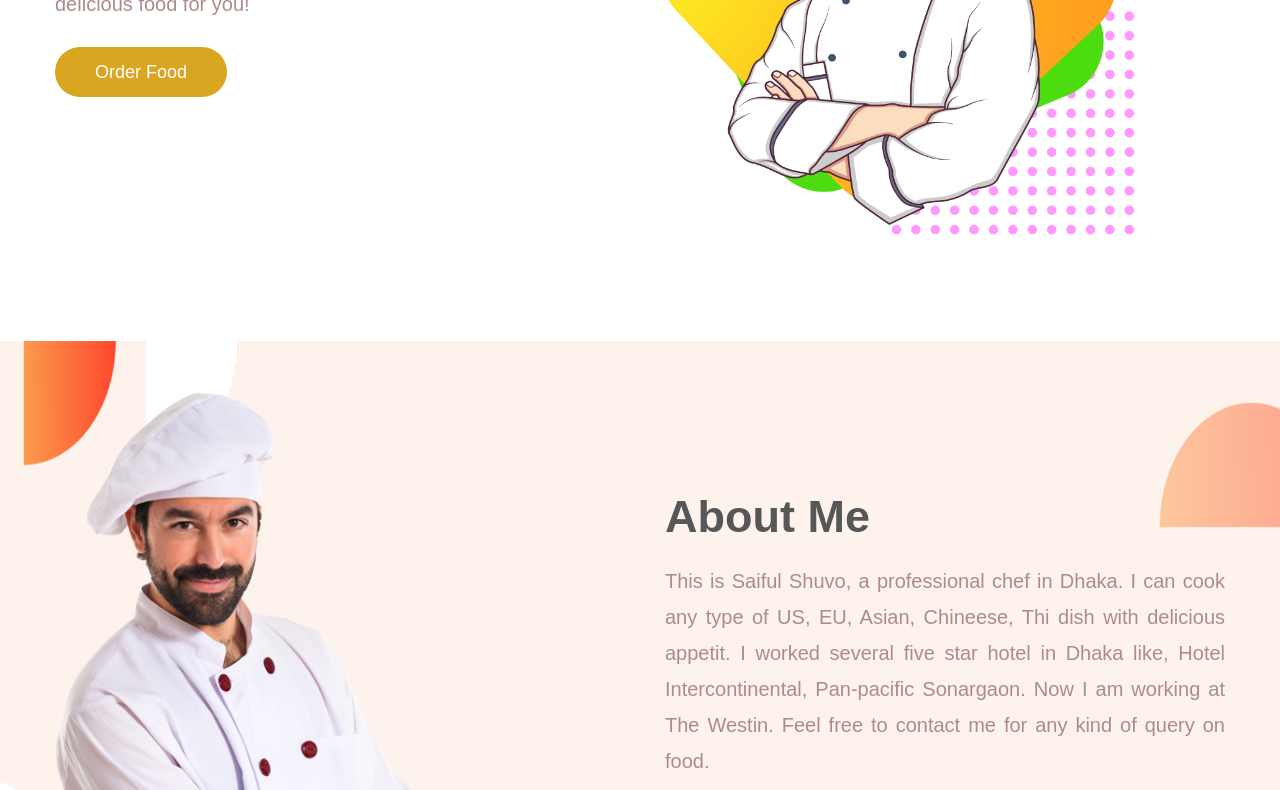
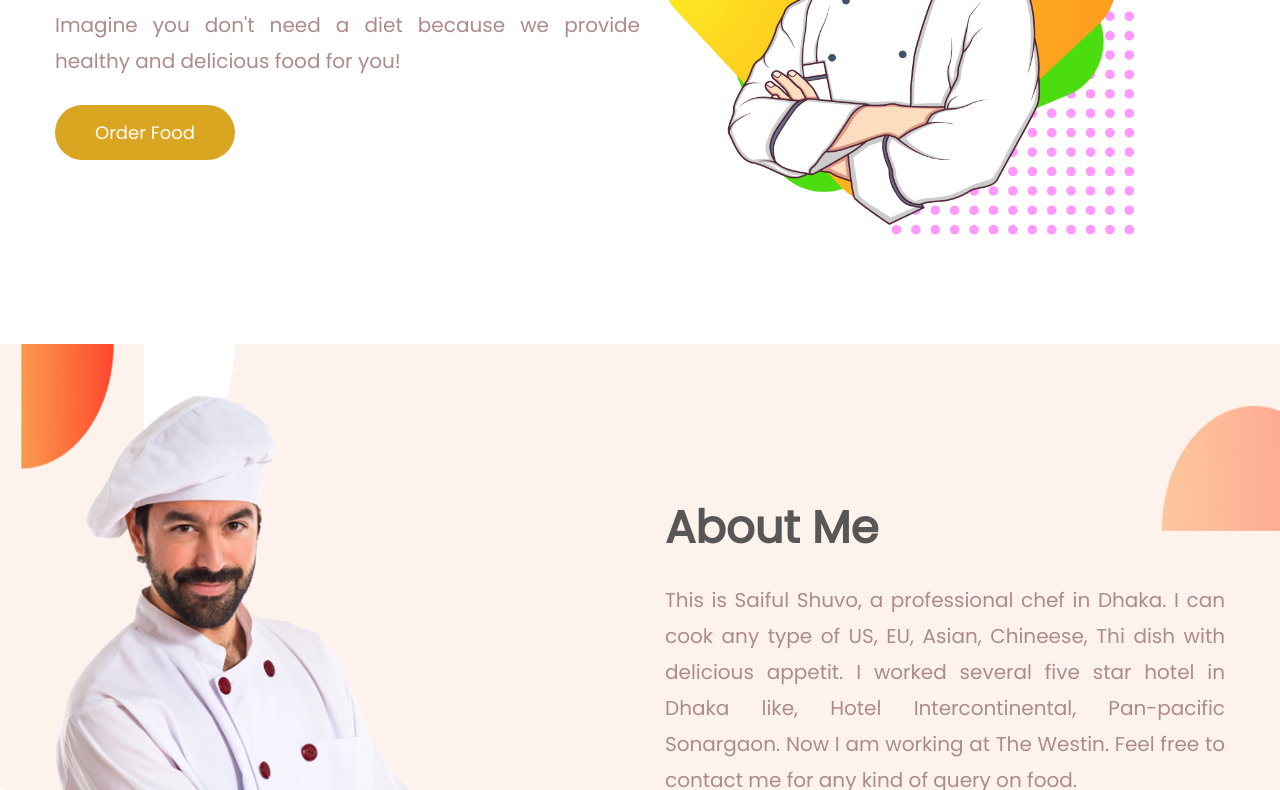
Before and after one commit to SaifulIslamDS/food-network, a plain HTML site: page index.html in a window 1280 px wide. Shown: the part 339-1129 px from the top of the page. Drawn offline with Linux system fonts and the light colour scheme.

Commit message:
Updated favicon and google fonts

```diff
--- a/index.html
+++ b/index.html
@@ -5,6 +5,10 @@
     <meta charset="UTF-8">
     <meta http-equiv="X-UA-Compatible" content="IE=edge">
     <meta name="viewport" content="width=device-width, initial-scale=1.0">
+    <link rel="shortcut icon" href="images/SaifulShuvoFavicon.png" type="image/x-icon">
+    <link rel="preconnect" href="https://fonts.googleapis.com">
+    <link rel="preconnect" href="https://fonts.gstatic.com" crossorigin>
+    <link href="https://fonts.googleapis.com/css2?family=Poppins&display=swap" rel="stylesheet">
     <link rel="stylesheet" href="style.css">
     <title>Food Network - 1st Assignment</title>
 </head>
```
Also changed, not shown: images/SaifulShuvoFavicon.png (added).
